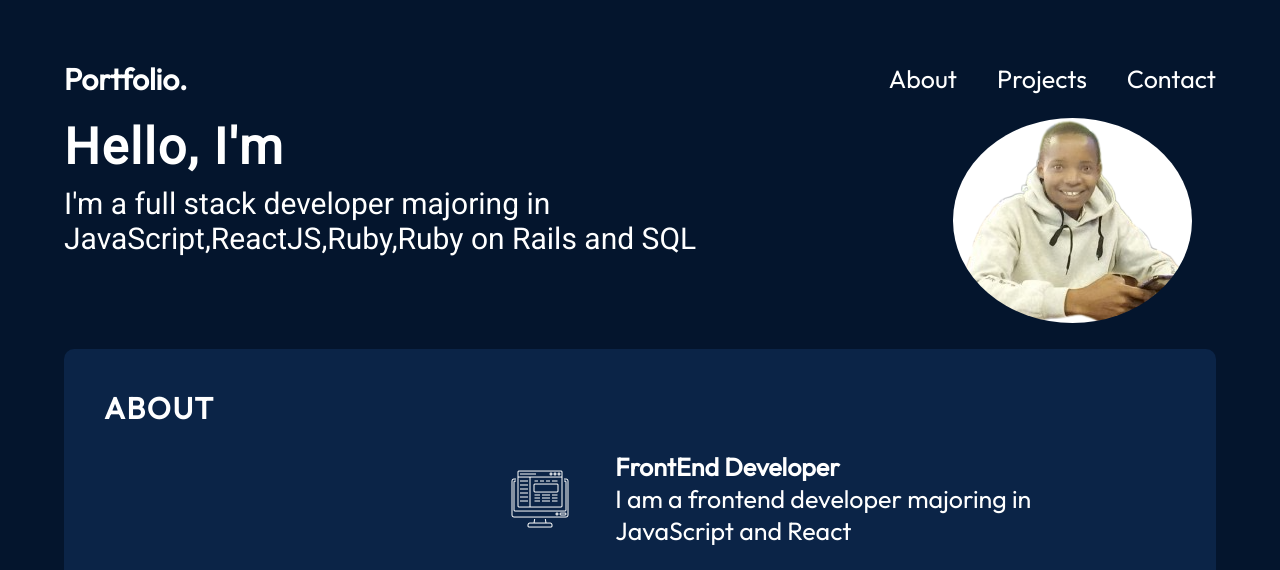
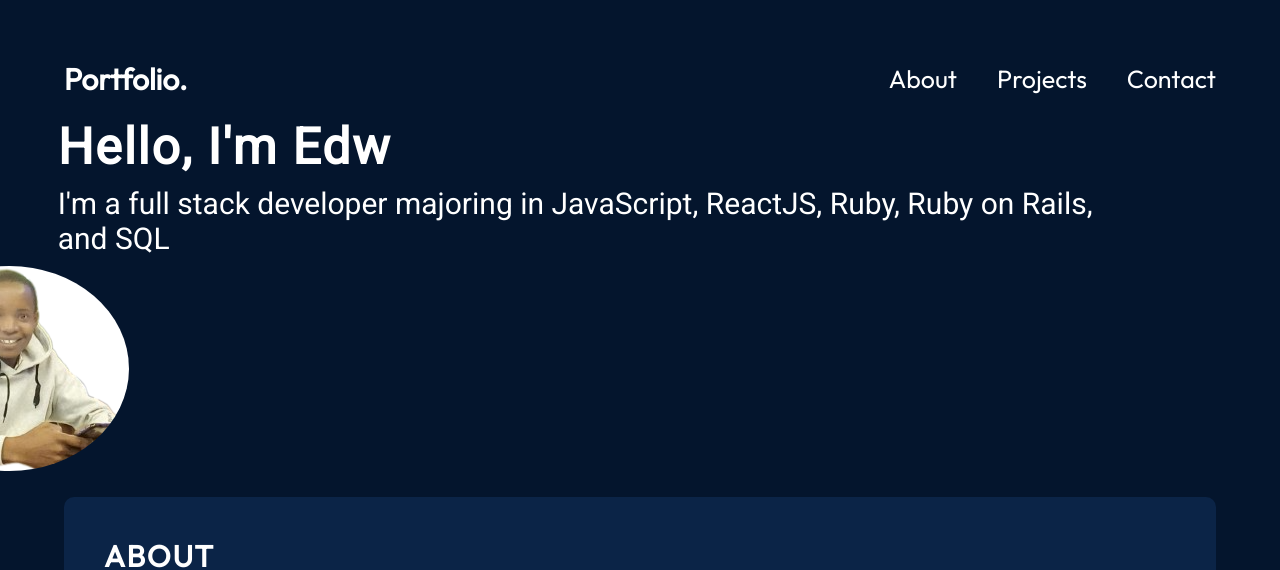
Before and after one commit to KipletingEdwin/KipletingEdwin-Portfolio, a React (Vite) app: page / in a window 1280 px wide. Shown: the top 570 px of the page. Built offline with nearby package versions, Linux system fonts and the light colour scheme.

Commit message:
add delete functiobality to rotate words

```diff
--- a/src/components/Description/Description.jsx
+++ b/src/components/Description/Description.jsx
@@ -3,43 +3,46 @@ import styles from "./Description.module.css";
 import profile from "../../assets/desc/edwin1.png";
 
 function Description() {
-
   const [rotate, setRotate] = useState("");
   const [currentIndex, setCurrentIndex] = useState(0);
 
-  const sentance = "Hello, I'm Edwin";
+  const sentence = "Hello, I'm Edwin";
 
-  useEffect(()=> {
+  useEffect(() => {
     const interval = setInterval(() => {
-      if (currentIndex < sentance.length){
-        setRotate((prevRotate) => prevRotate + sentance[currentIndex]);
+      if (currentIndex < sentence.length) {
+        // Add letters one by one
+        setRotate((prevRotate) => prevRotate + sentence[currentIndex]);
         setCurrentIndex((prevIndex) => prevIndex + 1);
+      } else {
+        // Remove letters one by one
+        if (rotate.length > 0) {
+          setRotate((prevRotate) => prevRotate.slice(0, -1));
+        } else {
+          // Reset currentIndex when all letters are removed
+          setCurrentIndex(0);
+        }
+      }
+    }, 400); // Adjust speed as needed
 
-      } else {
-        setCurrentIndex(0);
-        setRotate("");
-      }
-
-    }, 500);
-    return () =>clearInterval(interval);
-  }, [currentIndex, sentance.length]);
-
-
-
+    return () => clearInterval(interval);
+  }, [currentIndex, rotate, sentence.length]);
 
   return (
     <div className={styles.container}>
+      <div className={styles.content}>
         <div className={styles.myDescription}>
-        <h1> {rotate}</h1>
+          <h1>{rotate}</h1>
           <p>
-          I'm a full stack developer majoring in JavaScript,ReactJS,Ruby,Ruby on
-          Rails and SQL
+            I'm a full stack developer majoring in JavaScript, ReactJS, Ruby,
+            Ruby on Rails, and SQL
           </p>
         </div>
         <div className={styles.myImage}>
           <img src={profile} alt="myImage" />
         </div>
       </div>
+    </div>
   );
 }
 
```
Lines whose indentation alone changed are shown as unchanged.
